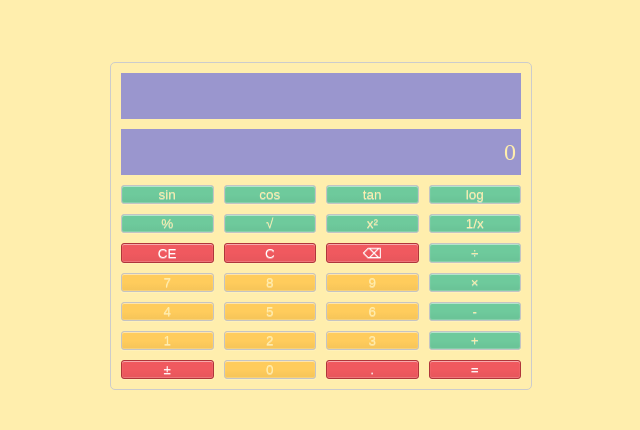
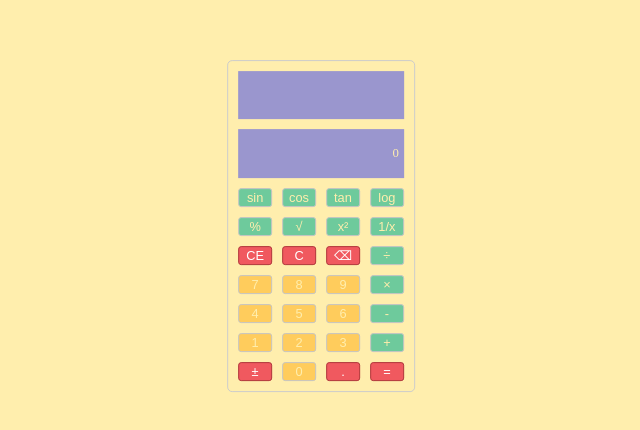
Before and after one commit to rufdev/rufdev.github.io, a plain HTML site: page index.html in a window 1280 px wide. Shown: the part 174-604 px from the top of the page, without its empty margins (319-959 px from the left). Drawn offline with Linux system fonts and the light colour scheme.

Commit message:
adjust font-size

```diff
--- a/index.html
+++ b/index.html
@@ -6,7 +6,7 @@
     <style>
         html,
         body {
-            font-size: 75%;
+            font-size: 80%;
             box-sizing: border-box;
             background-color: #ffeead;
         }
@@ -18,16 +18,15 @@
             top: 50%;
             left: 50%;
             transform: translate(-50%, -50%);
-            width:80%;
-            max-width:400px;
-
+            /* width:80%;  */
+            /* max-width:400px; */
+            font-size: 2rem;
         }
 
         .container > div {
             display: grid;
             justify-content: end;
             align-items: center;
-            font-size: 2rem;
             color: #ffeead;
             padding: 5px;
             height: 3rem;
@@ -38,16 +37,16 @@
             background-color: #9a96ce;
         }
         button {
-            height: 3rem;
+            font-size: 2rem;
+            /* height: 3rem; */
             background-color: #fff;
             border-radius: 3px;
             border: 1px solid #c4c4c4;
             background-color: #ffcc5c;
-            font-size: 2rem;
             color: #ffeead;
-            background-image: linear-gradient(to bottom, transparent, transparent 50%, rgba(0, 0, 0, .04));
+            /* background-image: linear-gradient(to bottom, transparent, transparent 50%, rgba(0, 0, 0, .04));
             box-shadow: inset 0 0 0 1px rgba(255, 255, 255, .05), inset 0 1px 0 0 rgba(255, 255, 255, .45), inset 0 -1px 0 0 rgba(255, 255, 255, .15), 0 1px 0 0 rgba(255, 255, 255, .15);
-            text-shadow: 0 1px rgba(255, 255, 255, .4);
+            text-shadow: 0 1px rgba(255, 255, 255, .4); */
         }
 
         button:hover {
@@ -77,9 +76,12 @@
         }
 
         @media screen and (orientation:landscape) {
+            .container {
+                font-size: 1rem;
+            }
             button{
-                height: auto;
-                font-size: 150%;
+                /* height: 100%; */
+                font-size: 1rem;
             }
 
         }
```
